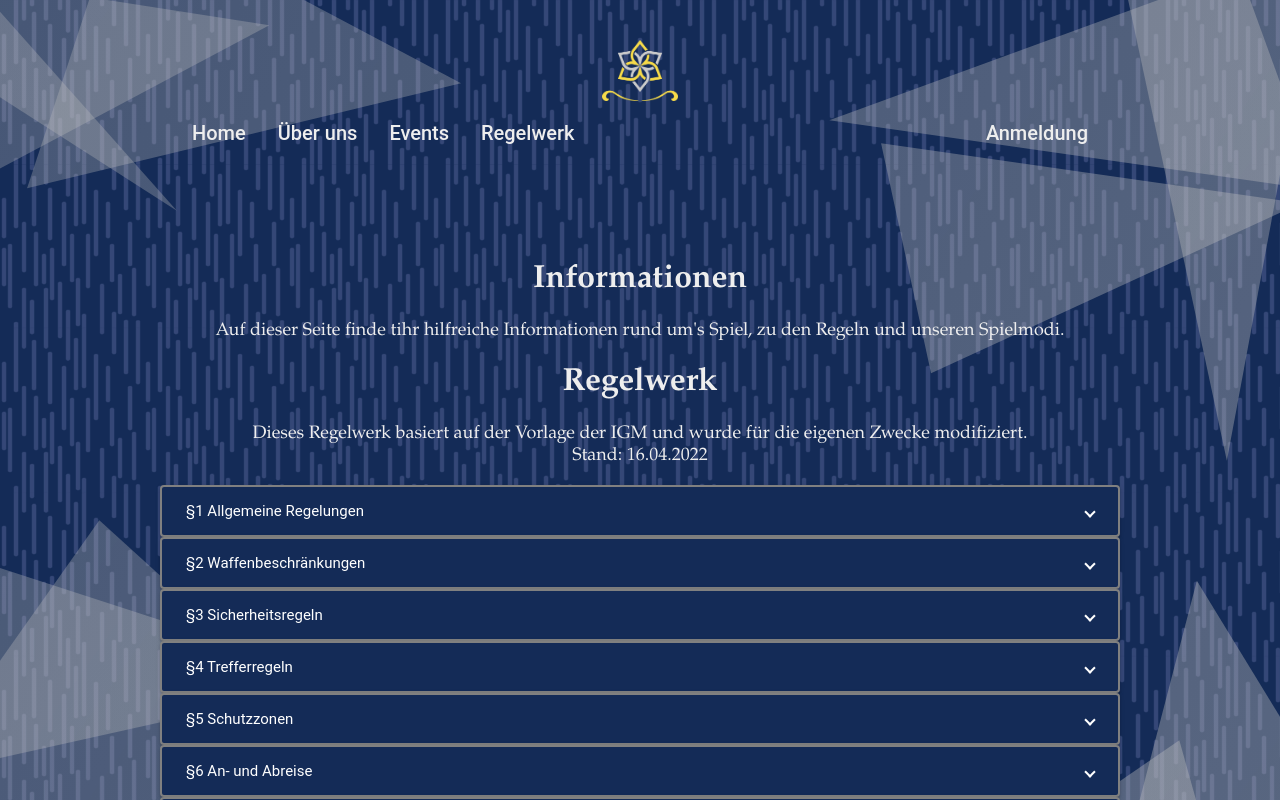
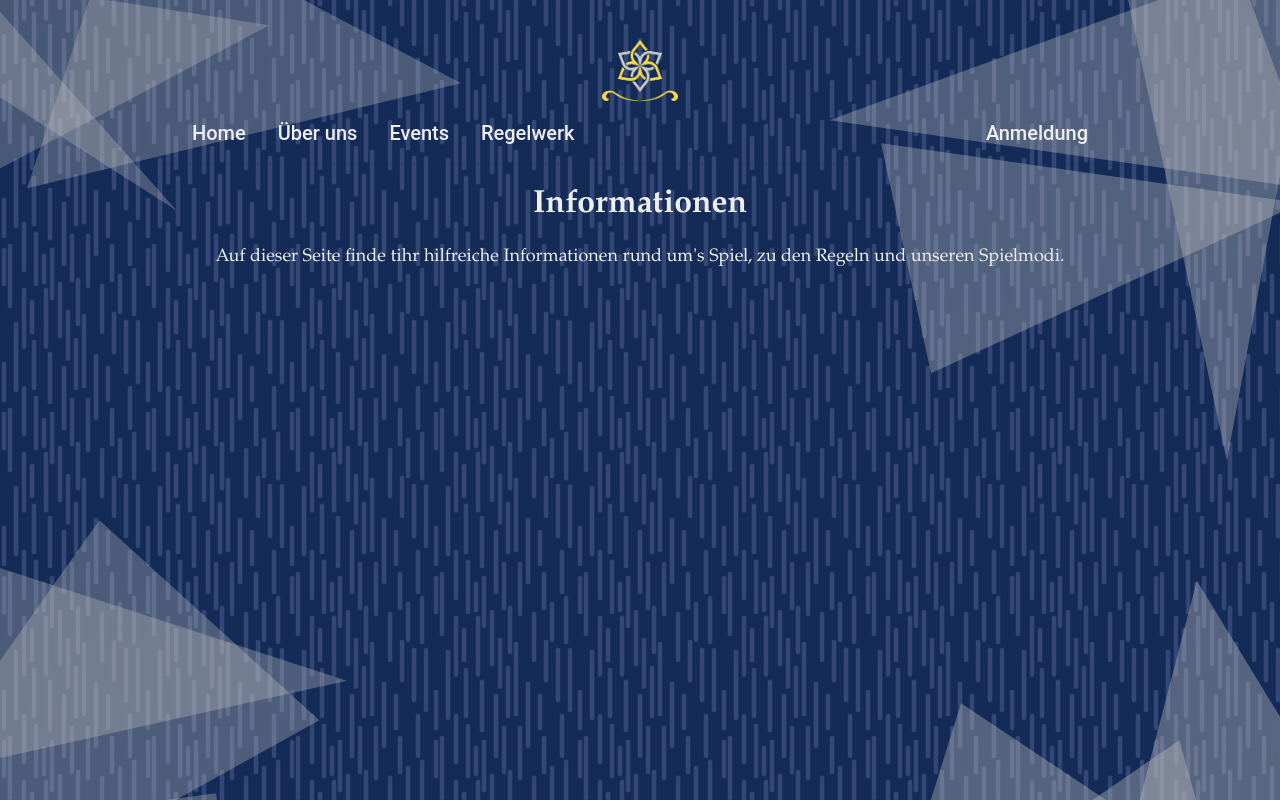
Before and after one commit to freizeit-team-dresden/airsoft, an Angular app: page /#/rules in a window 1280 px wide. Shown: the top 800 px of the page. Built offline with nearby package versions, Linux system fonts and the light colour scheme.

Commit message:
Update rules.component.scss

```diff
--- a/src/app/rules/rules.component.scss
+++ b/src/app/rules/rules.component.scss
@@ -7,7 +7,7 @@
 }
 
 .topContent{
-    margin-top: 10%;
+    height: 740px;
 }
 
 .flex-container{
```
